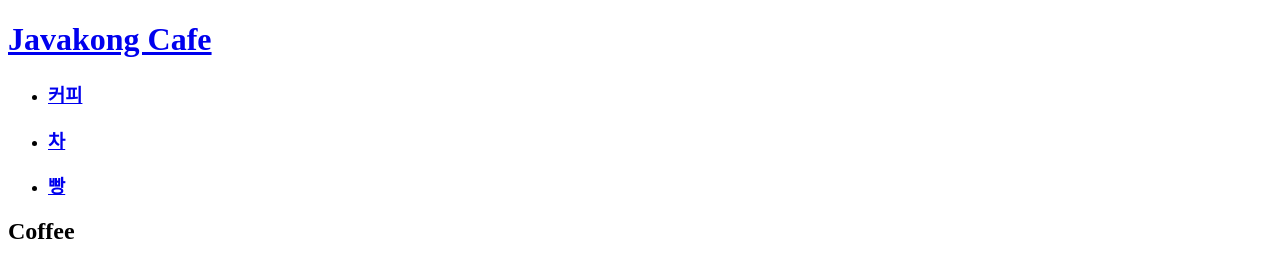
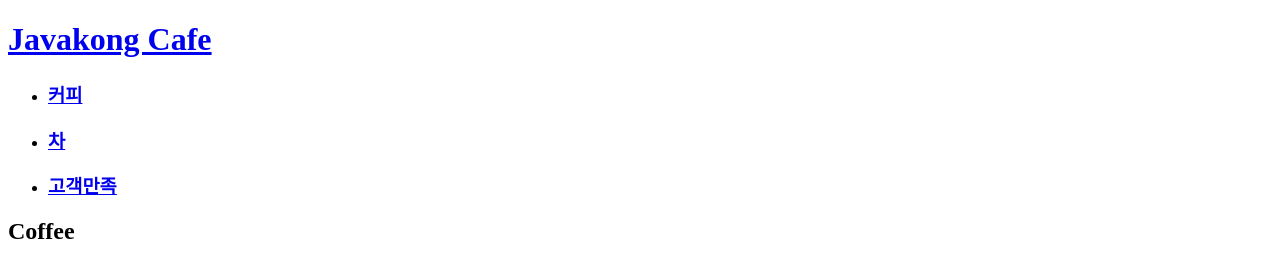
Before and after one commit to blossun/git_study, a plain HTML site: page testweb/index.html in a window 1280 px wide. Shown: the top 263 px of the page. Drawn offline with Linux system fonts and the light colour scheme.

Commit message:
3번 링크 service.html로 수정

```diff
--- a/testweb/index.html
+++ b/testweb/index.html
@@ -12,7 +12,7 @@
   <ul> <!-- ul : Unordered List 부모태그. 어디까지의 li가 의미있는 한 그룹인지 그룹핑 -->
     <li><h3><a href="1.html">커피</a></h3></li> <!-- li : 자식태그. -->
     <li><h3><a href="2.html">차</a></h3></li>
-    <li><h3><a href="3.html">빵</a></h3></li>
+    <li><h3><a href="service.html">고객만족</a></h3></li>
   </ul>
 
   <h2>Coffee</h2> <!-- h1,h2,h3,h4,... : Heading 태그 -->
```
